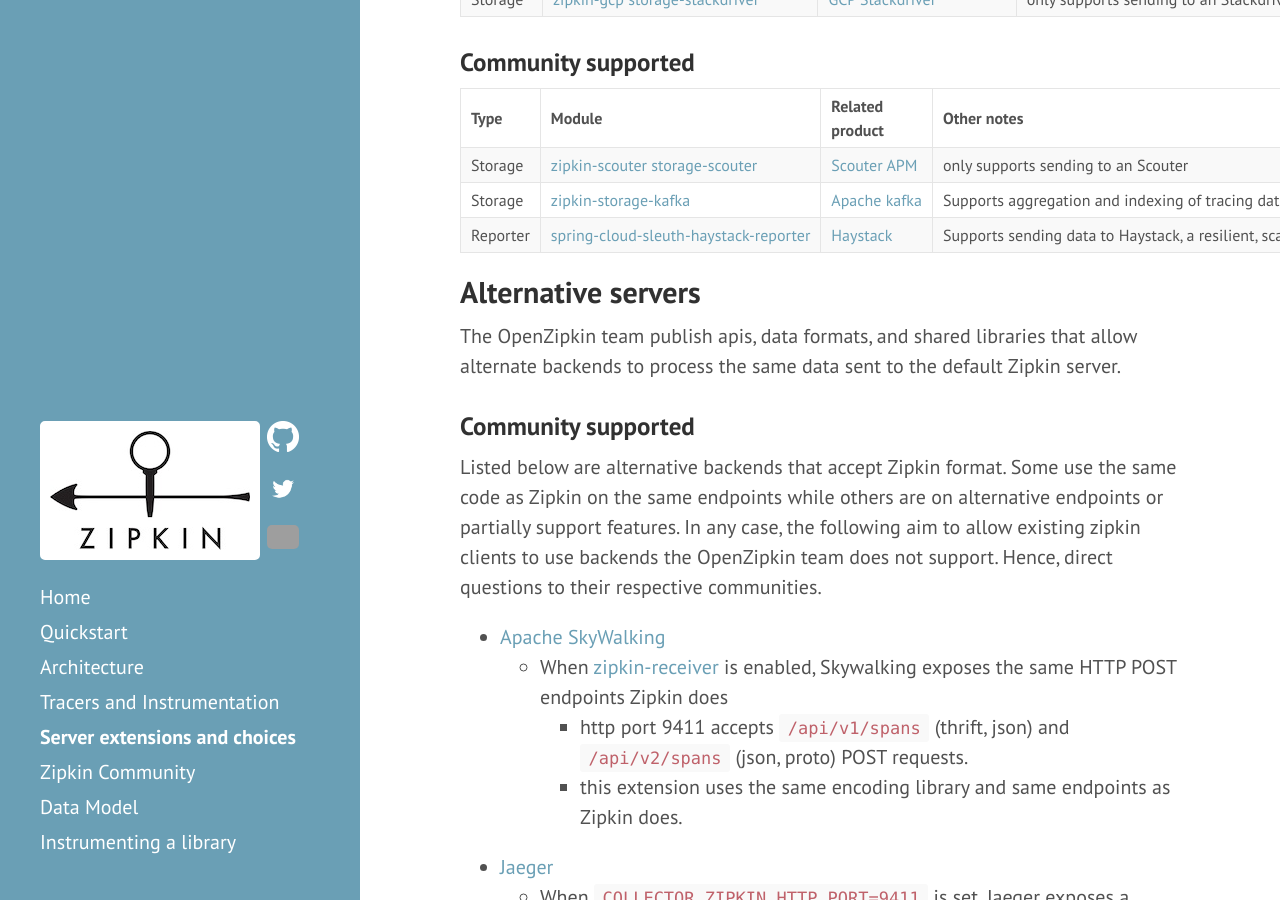
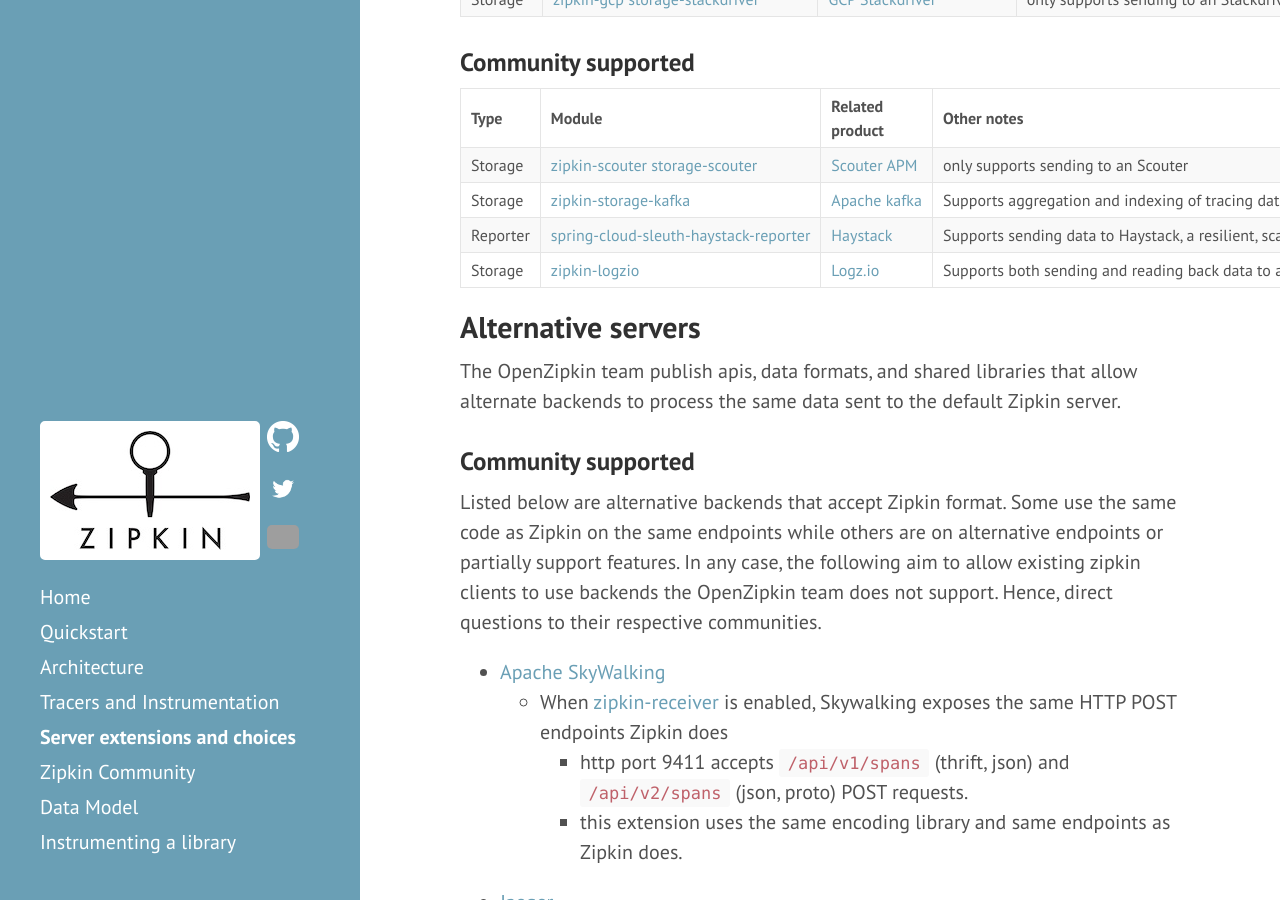
Before and after one commit to openzipkin/openzipkin.github.io, a Jekyll site: the page built from pages/extensions_choices.md, in a window 1280 px wide and 900 px high, scrolled down 743 px. Built offline with Jekyll 4.4.1, drawn with Linux system fonts in a browser that asks for light colours.

Commit message:
Added logz.io storage option

```diff
--- a/_data/community_extensions.yml
+++ b/_data/community_extensions.yml
@@ -16,3 +16,9 @@
   product: >-
     [Haystack](https://github.com/ExpediaDotCom/haystack)
   notes: Supports sending data to Haystack, a resilient, scalable tracing and analysis system.
+- type: Storage
+  module: >-
+    [zipkin-logzio](https://github.com/logzio/zipkin-logzio)
+  product: >-
+    [Logz.io](https://logz.io)
+  notes: Supports both sending and reading back data to and from logz.io
```
